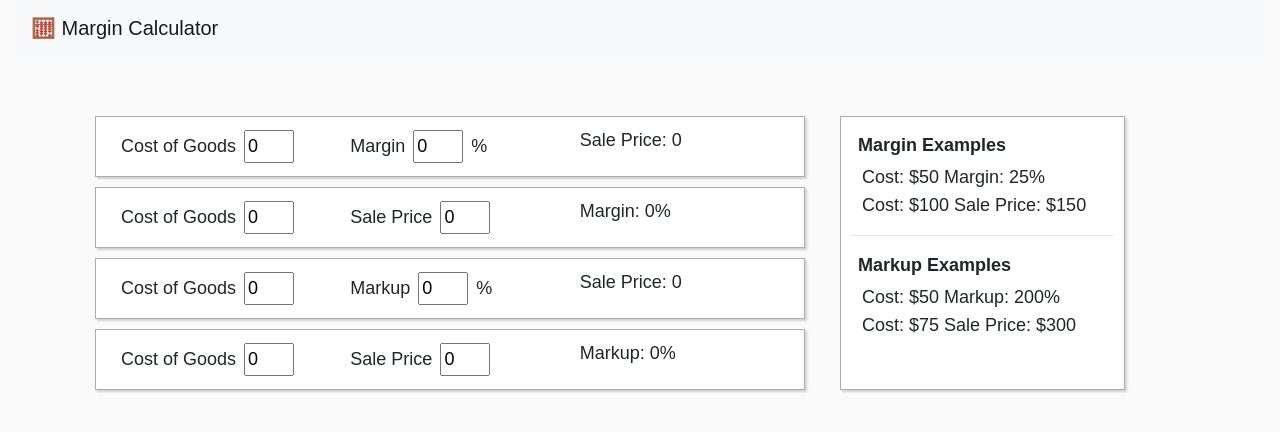
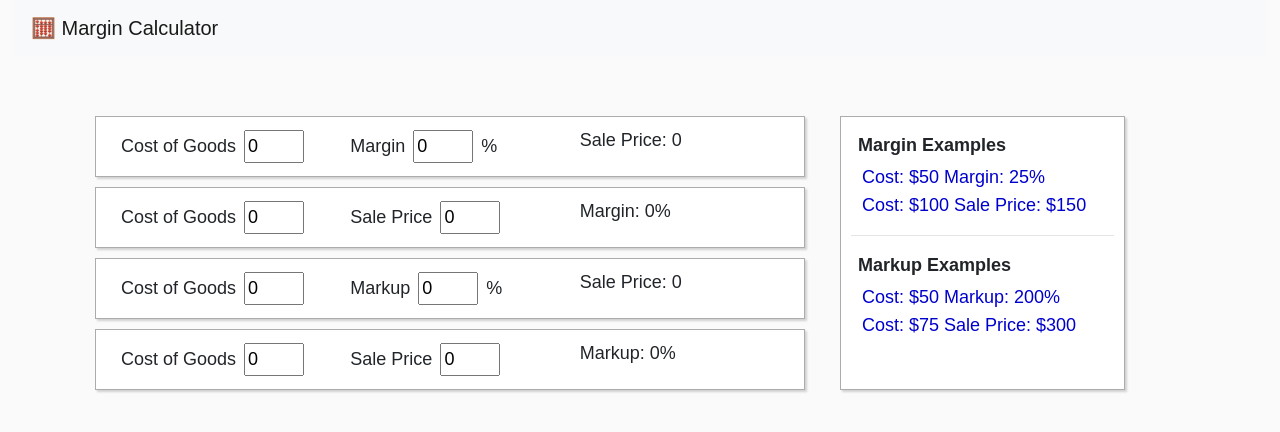
Before and after one commit to alex-lip/CompoundInterestCalculator, a Vue app in the folder CapstoneTemplate/vue/: page / in a window 1280 px wide. Shown: the top 432 px of the page. Built offline with nearby package versions, Linux system fonts and the light colour scheme.

Commit message:
styling examples

```diff
--- a/CapstoneTemplate/vue/src/views/Home.vue
+++ b/CapstoneTemplate/vue/src/views/Home.vue
@@ -130,7 +130,7 @@ input::-webkit-inner-spin-button {
 }
 
 .inputBox {
-  width: 50px;
+  width: 60px;
   margin: 3px;
 }
 
@@ -144,6 +144,12 @@ input::-webkit-inner-spin-button {
 .exampleProblem {
   padding-left: 10px;
   margin: 1px;
+  color:rgb(0, 0, 204);
+}
+
+.exampleProblem:hover {
+  text-decoration: underline;
+
 }
 
 </style>
```
